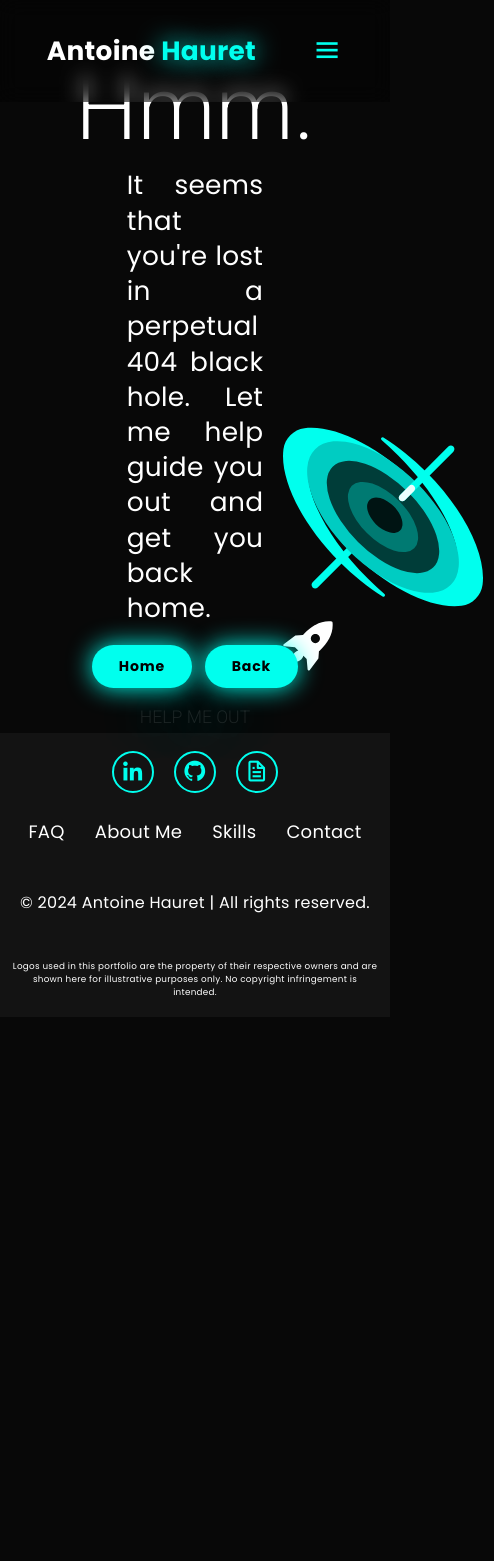
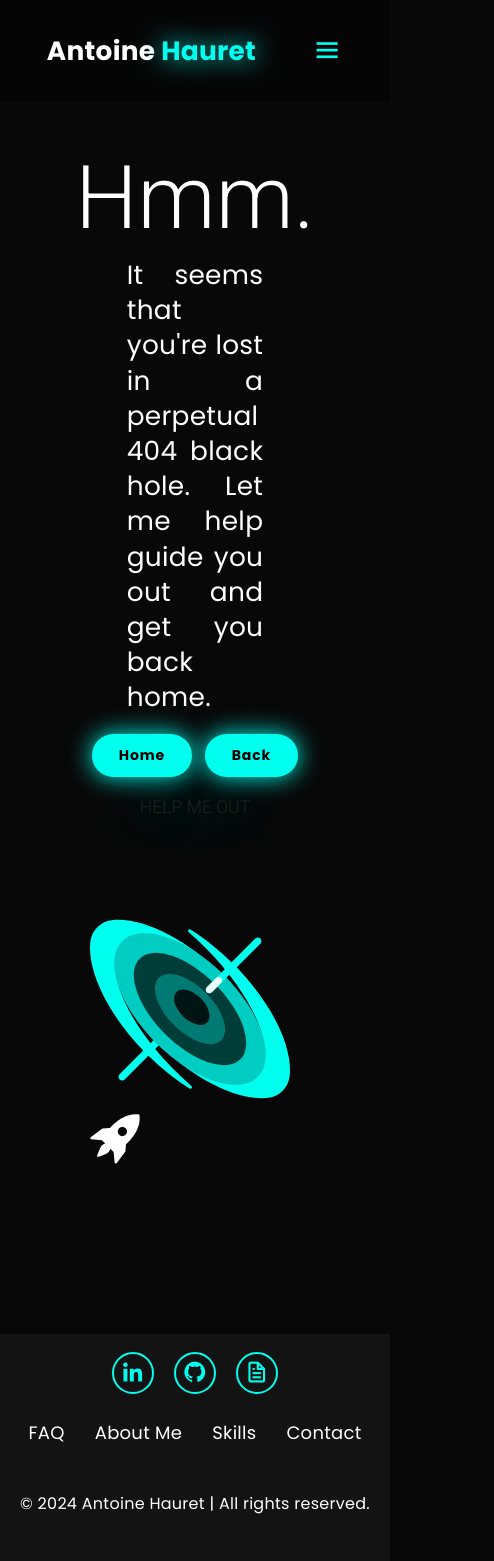
Before and after one commit to Antoinehrt/Portfolio, an Angular app: page /404-not-found in a window 390 px wide. Shown: the top 1561 px of the page, 494 px wide, since content can reach past the window. Before the commit the page ends 1017 px from the top, so only its background shows below. Built offline with nearby package versions, Linux system fonts and the light colour scheme; no server answers.

Commit message:
hotfix(404): add responsive style

```diff
--- a/src/app/pages/not-found/not-found.component.css
+++ b/src/app/pages/not-found/not-found.component.css
@@ -3,7 +3,7 @@
   display: flex;
   justify-content: center;
   align-items: center;
-  height: 75vh;
+  min-height: 100vh;
   padding: 10vh;
   position: relative;
 }
@@ -51,6 +51,14 @@ a{
   color: white;
 }
 
+.svg {
+  display: flex;
+  justify-content: center;
+  align-items: center;
+  height: 50vh;
+  width: 25vw;
+}
+
 .space{
   position: absolute;
   width: 25vh;
@@ -65,3 +73,10 @@ a{
   top: 0;
   left: 0;
 }
+
+
+@media (max-width: 1000px) {
+  .content-container-notfound {
+    flex-direction: column;
+  }
+}
```
